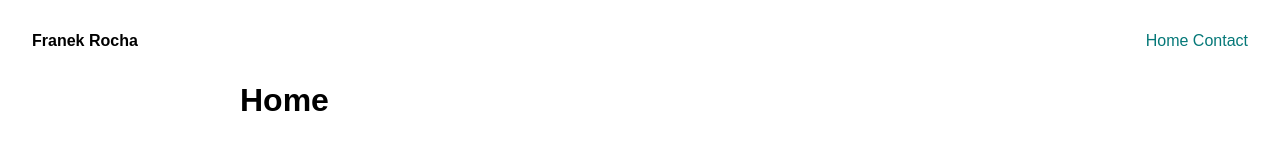
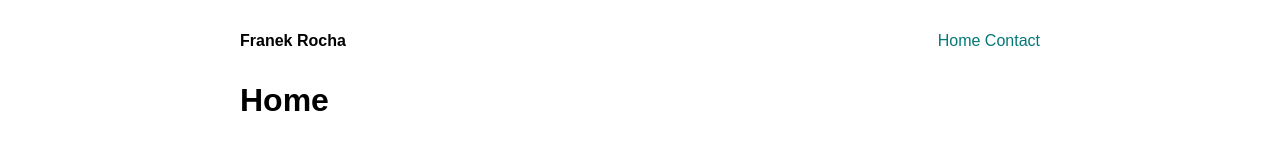
Before and after one commit to franekrocha/franekrocha, a plain HTML site: page index.html in a window 1280 px wide. Shown: the top 149 px of the page. Drawn offline with Linux system fonts and the light colour scheme.

Commit message:
Fix problem with missing container

```diff
--- a/css/styles.css
+++ b/css/styles.css
@@ -21,6 +21,9 @@ header, main, footer {
 nav {
   display: flex;
   justify-content: space-between;
+  margin: 32px auto;
+  width: 100%;
+  max-width: 800px;
 }
 
 strong, span {
```
